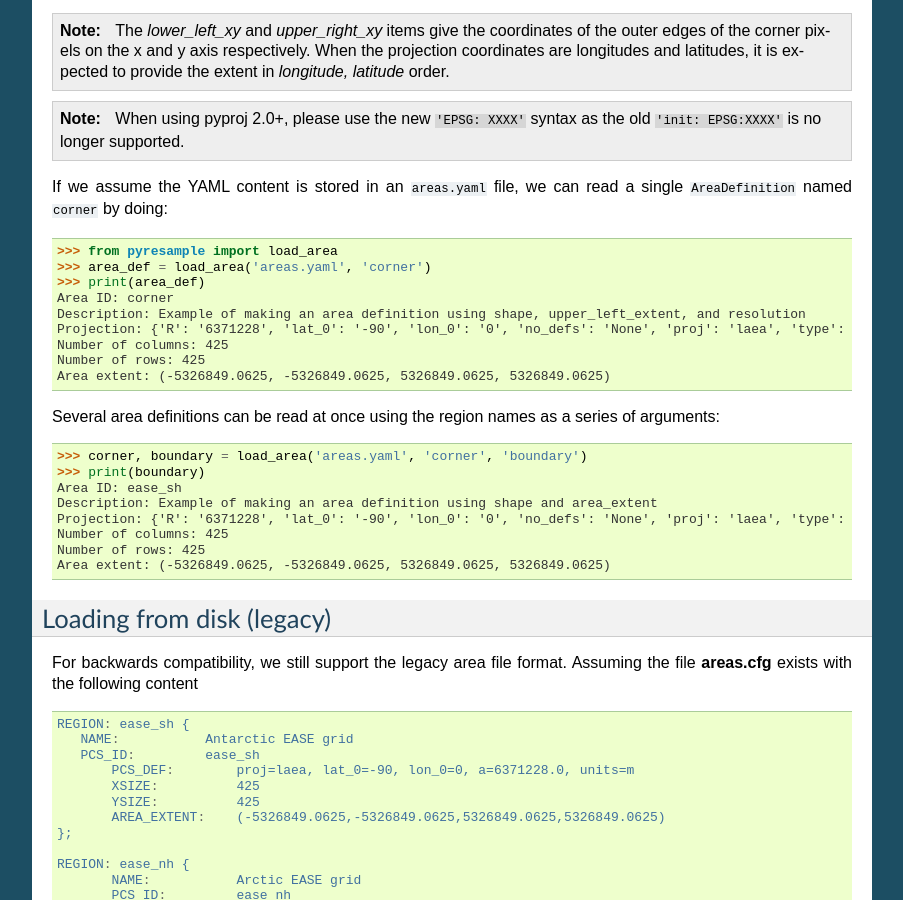
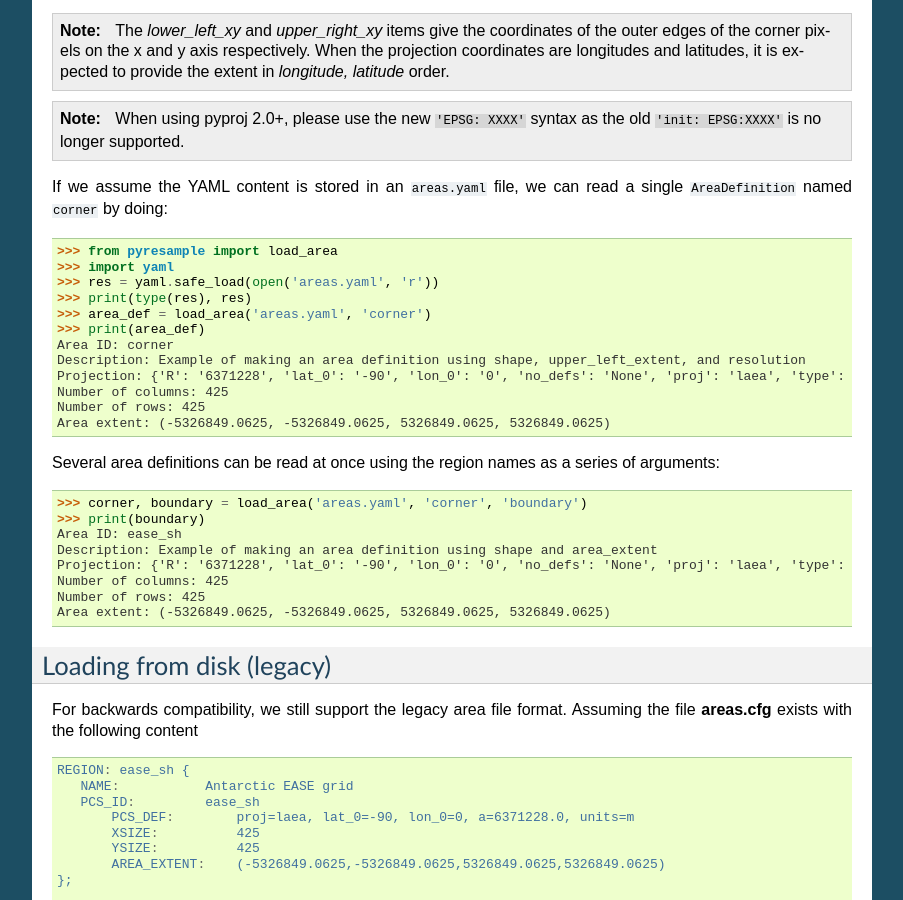
Before and after one commit to pytroll/pyresample, a Sphinx documentation site: the page built from docs/source/geometry_utils.rst, in a window 1280 px wide and 900 px high, scrolled down 5740 px. Shown: the whole window, without its empty margins (198-1101 px from the left). Built offline with Sphinx 7.4.7, drawn with Linux system fonts in a browser that asks for light colours.

Commit message:
Debugging weird travis Windows reading behavior

```diff
--- a/docs/source/geometry_utils.rst
+++ b/docs/source/geometry_utils.rst
@@ -388,6 +388,9 @@ read a single ``AreaDefinition`` named ``corner`` by doing:
 .. doctest::
 
  >>> from pyresample import load_area
+ >>> import yaml
+ >>> res = yaml.safe_load(open('areas.yaml', 'r'))
+ >>> print(type(res), res)
  >>> area_def = load_area('areas.yaml', 'corner')
  >>> print(area_def)
  Area ID: corner
```
